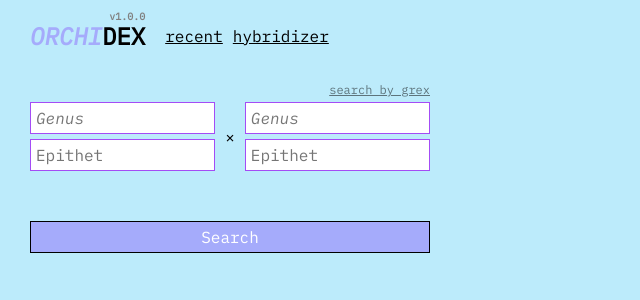
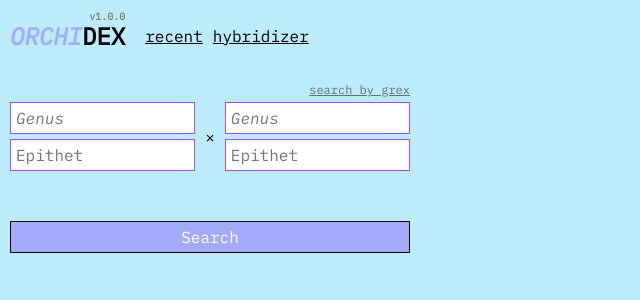
Before and after one commit to sighrobot/orchidex, a Next.js app: page / in a window 1280 px wide. Shown: the top 300 px of the page, without its empty margins (0-640 px from the left). Built offline with nearby package versions, Linux system fonts and the light colour scheme.

Commit message:
remove site max-width

```diff
--- a/styles/globals.css
+++ b/styles/globals.css
@@ -60,7 +60,7 @@ mark {
 
 .container > div > div {
   margin: 0 auto;
-  max-width: 1220px;
+  /* max-width: 1220px; */
 }
 
 footer {
```
